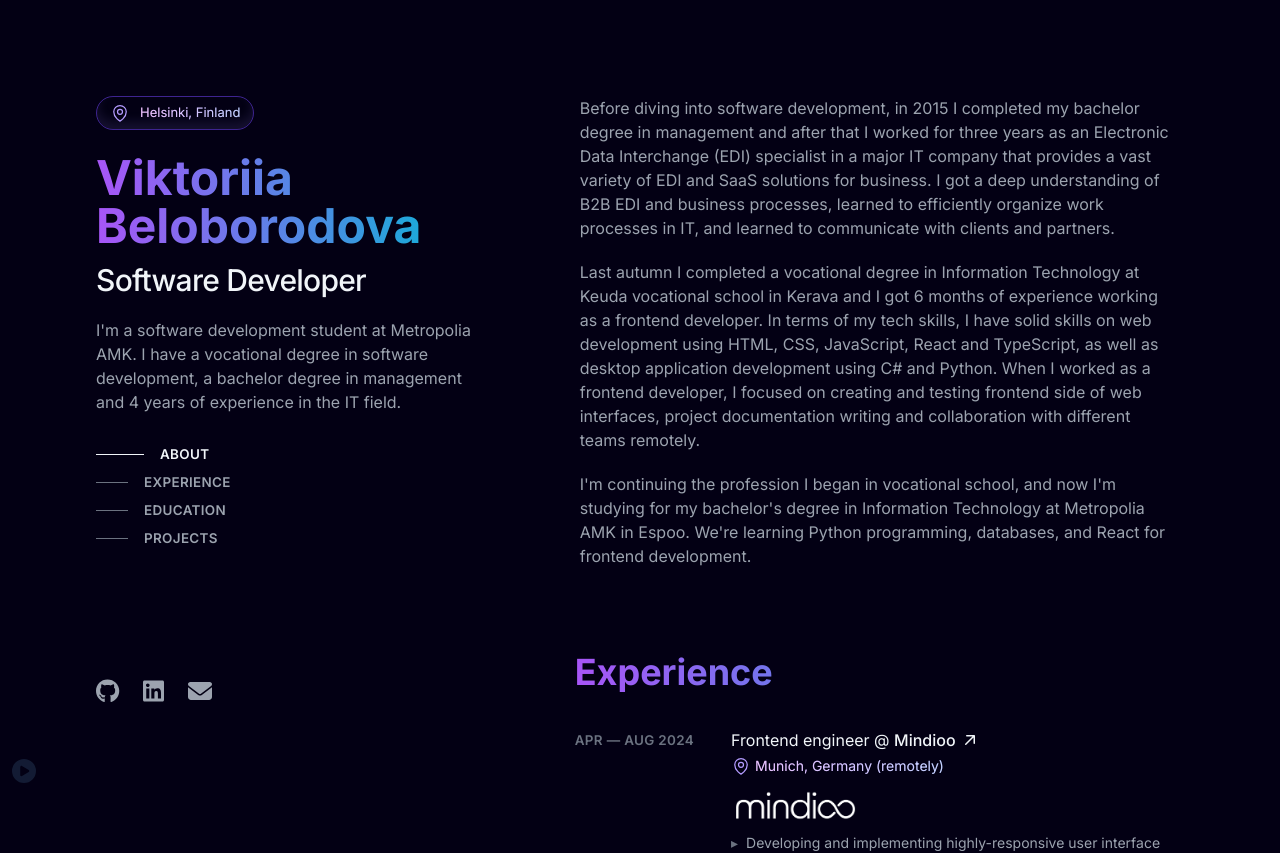
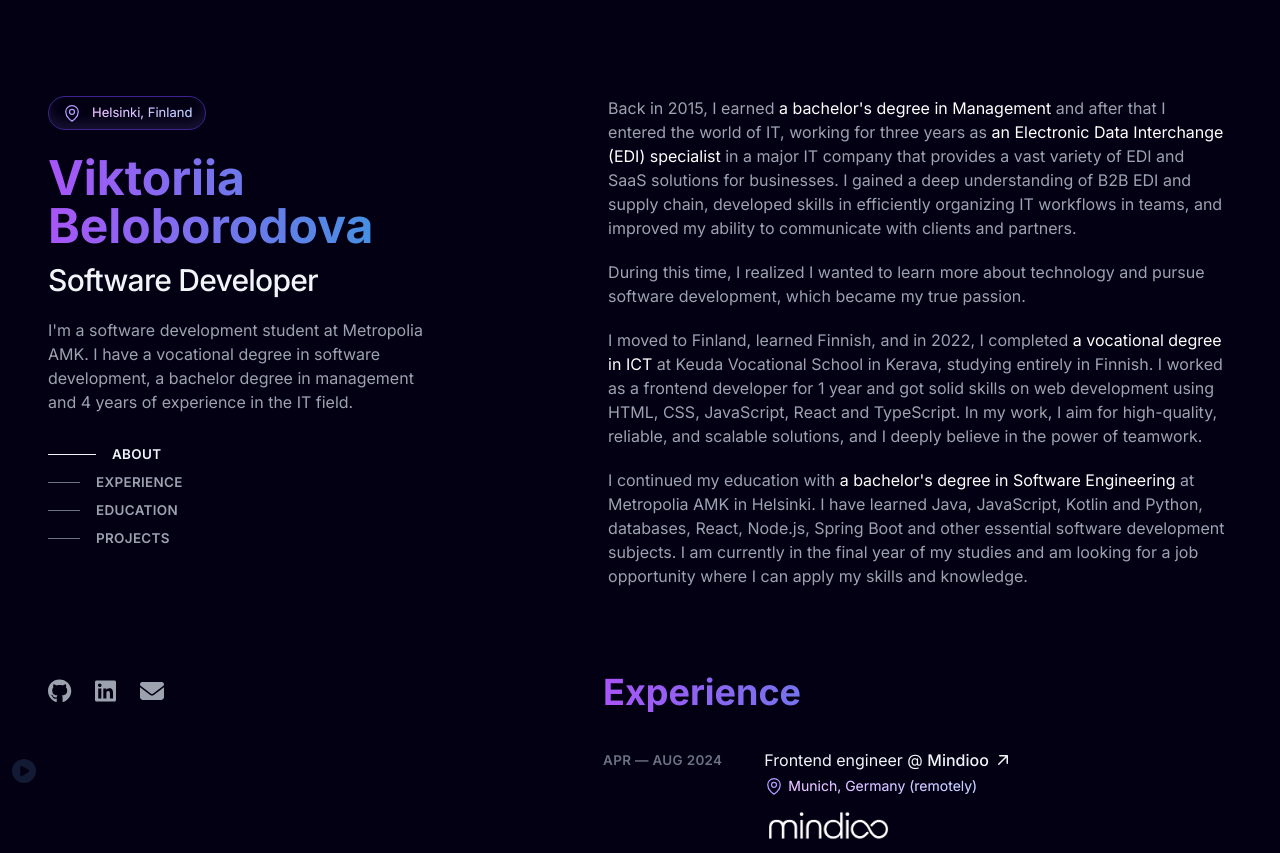
Before and after one commit to Viktoriia-code/portfolio-v4, a Next.js app: page / in a window 1280 px wide. Shown: the top 853 px of the page. Built offline with nearby package versions, Linux system fonts and the light colour scheme; a web font is replaced by a local one.

Commit message:
Updated bio

```diff
--- a/app/globals.css
+++ b/app/globals.css
@@ -7,6 +7,7 @@
 :root {
   --main-color: #68caff;
   --main-bg: rgba(0, 0, 0, 0.35);
+  --accent-color: #55D7CA;
 
   --easing: cubic-bezier(0.645, 0.045, 0.355, 1);
   --transition: all 0.25s cubic-bezier(0.645,0.045,0.355,1);
@@ -176,3 +177,13 @@ html {
   border-radius: 24px;
   background-color: var(--main-bg);
 }
+
+.highlight-text {
+  color: #ffffff;
+  font-weight: 400;
+}
+
+.accent-text {
+  color: var(--main-color);
+  font-weight: 600;
+}
--- a/app/page.tsx
+++ b/app/page.tsx
@@ -22,7 +22,7 @@ export default function Home() {
   } = useSectionObserver(setActiveSection);
 
   return (
-    <div className='mx-auto min-h-screen max-w-screen-xl px-5 py-10 md:px-12 md:py-16 lg:px-24 lg:py-0 lg:flex lg:justify-between lg:gap-20'>
+    <div className='mx-auto min-h-screen max-w-screen-xl px-5 py-10 md:px-8 md:py-16 lg:px-12 lg:py-0 lg:flex lg:justify-between lg:gap-4'>
       <Header activeSection={activeSection} />
       <motion.main
         initial='hidden'
--- a/components/main/About.tsx
+++ b/components/main/About.tsx
@@ -20,7 +20,7 @@ const About = forwardRef<HTMLDivElement, { id: string }>((props, ref) => {
         <section id='about' className='scroll-mt-16 lg:scroll-mt-24'>
           <div className="bottom-[10px] px-[5px]">
             <p className="mb-5 max-w-[800px] basic-text">
-              Before diving into software development, in 2015 I completed my bachelor degree in management and after that I worked for three years as an Electronic Data Interchange (EDI) specialist in a major IT company that provides a vast variety of EDI and SaaS solutions for business. I got a deep understanding of B2B EDI and business processes, learned to efficiently organize work processes in IT, and learned to communicate with clients and partners.
+              Before diving into software development, in 2015 I completed a bachelor degree in management and after that I worked for three years as an Electronic Data Interchange (EDI) specialist in a major IT company that provides a vast variety of EDI and SaaS solutions for business. I got a deep understanding of B2B EDI and business processes, learned to efficiently organize work processes in IT, and learned to communicate with clients and partners.
             </p>
             <p className=" my-5 max-w-[800px] basic-text">
               Last autumn I completed a vocational degree in Information Technology at Keuda vocational school in Kerava and I got 6 months of experience working as a frontend developer. In terms of my tech skills, I have solid skills on web development using HTML, CSS, JavaScript, React and TypeScript, as well as desktop application development using C# and Python. When I worked as a frontend developer, I focused on creating and testing frontend side of web interfaces, project documentation writing and collaboration with different teams remotely.
@@ -39,20 +39,25 @@ const About = forwardRef<HTMLDivElement, { id: string }>((props, ref) => {
           className='scroll-mt-16 lg:scroll-mt-24'
         >
           <div className="bottom-[10px] px-[5px]">
-            <p
-              className="mb-5 max-w-[800px] basic-text"
-            >
-              Before diving into software development, in 2015 I completed my bachelor degree in management and after that I worked for three years as an Electronic Data Interchange (EDI) specialist in a major IT company that provides a vast variety of EDI and SaaS solutions for business. I got a deep understanding of B2B EDI and business processes, learned to efficiently organize work processes in IT, and learned to communicate with clients and partners.
+            <p className="mb-5 max-w-[800px] basic-text">
+              Back in 2015, I earned <strong className="highlight-text">a bachelor&apos;s degree in Management</strong> and after that I entered the world of IT, working for three years as <strong className="highlight-text">an Electronic Data Interchange (
+
+                  <span
+                    className="cursor-help"
+                    title="Electronic Data Interchange, or EDI for short, is a standard way for firms to exchange documents electronically."
+                  >
+                    EDI
+                  </span>
+                ) specialist</strong> in a major IT company that provides a vast variety of EDI and SaaS solutions for businesses. I gained a deep understanding of B2B EDI and supply chain, developed skills in efficiently organizing IT workflows in teams, and improved my ability to communicate with clients and partners.
             </p>
-            <p
-              className=" my-5 max-w-[800px] basic-text"
-            >
-              Last autumn I completed a vocational degree in Information Technology at Keuda vocational school in Kerava and I got 6 months of experience working as a frontend developer. In terms of my tech skills, I have solid skills on web development using HTML, CSS, JavaScript, React and TypeScript, as well as desktop application development using C# and Python. When I worked as a frontend developer, I focused on creating and testing frontend side of web interfaces, project documentation writing and collaboration with different teams remotely.
+            <p className="mb-5 max-w-[800px] basic-text">
+              During this time, I realized I wanted to learn more about technology and pursue software development, which became my true passion.
             </p>
-            <p
-              className="my-5 max-w-[800px] basic-text"
-            >
-              I&apos;m continuing the profession I began in vocational school, and now I&apos;m studying for my bachelor&apos;s degree in Information Technology at Metropolia AMK in Espoo. We&apos;re learning Python programming, databases, and React for frontend development.
+            <p className="my-5 max-w-[800px] basic-text">
+              I moved to Finland, learned Finnish, and in 2022, I completed <strong className="highlight-text">a vocational degree in ICT</strong> at Keuda Vocational School in Kerava, studying entirely in Finnish. I worked as a frontend developer for 1 year and got solid skills on web development using HTML, CSS, JavaScript, React and TypeScript. In my work, I aim for high-quality, reliable, and scalable solutions, and I deeply believe in the power of teamwork.
+            </p>
+            <p className="my-5 max-w-[800px] basic-text">
+              I continued my education with <strong className="highlight-text">a bachelor&apos;s degree in Software Engineering</strong> at Metropolia AMK in Helsinki. I have learned Java, JavaScript, Kotlin and Python, databases, React, Node.js, Spring Boot and other essential software development subjects. I am currently in the final year of my studies and am looking for a job opportunity where I can apply my skills and knowledge.
             </p>
           </div>
         </section>
--- a/components/main/Header.tsx
+++ b/components/main/Header.tsx
@@ -12,7 +12,7 @@ const Header: React.FC<{ activeSection: string }> = ({ activeSection }) => {
     <motion.header
     initial='hidden'
     animate='visible'
-    className='lg:sticky lg:top-0 lg:flex lg:max-h-screen lg:w-[35%] lg:flex-col lg:justify-between lg:py-24 z-[50]'
+    className='lg:sticky lg:top-0 lg:flex lg:max-h-screen lg:w-[48%] lg:flex-col lg:justify-between lg:py-24 z-[50]'
     >
       <div>
         <motion.div
@@ -33,7 +33,7 @@ const Header: React.FC<{ activeSection: string }> = ({ activeSection }) => {
         </motion.div>
         <motion.p
           variants={slideInFromLeft(0.8)}
-          className="basic-text mt-5 mb-8 max-w-[600px]"
+          className="basic-text mt-5 mb-8 max-w-[380px]"
         >
           I&apos;m a software development student at Metropolia AMK. I have a
           vocational degree in software development, a bachelor degree in management and 4 years of
--- a/components/main/StarsBg.tsx
+++ b/components/main/StarsBg.tsx
@@ -68,7 +68,7 @@ const StarsCanvas = () => {
           <FontAwesomeIcon icon={faCirclePlay} />
         </button>
       }
-      <div className={` ${isVisible ? 'block' : 'hidden'} w-full h-auto fixed inset-0 z-[20]`}>
+      <div className={` ${isVisible ? 'block' : 'hidden'} w-full h-auto fixed inset-0 z-[-20]`}>
           <Canvas camera={{position: [0, 0, 1]}}>
             <Suspense fallback={null}>
               <StarBackground />
```
